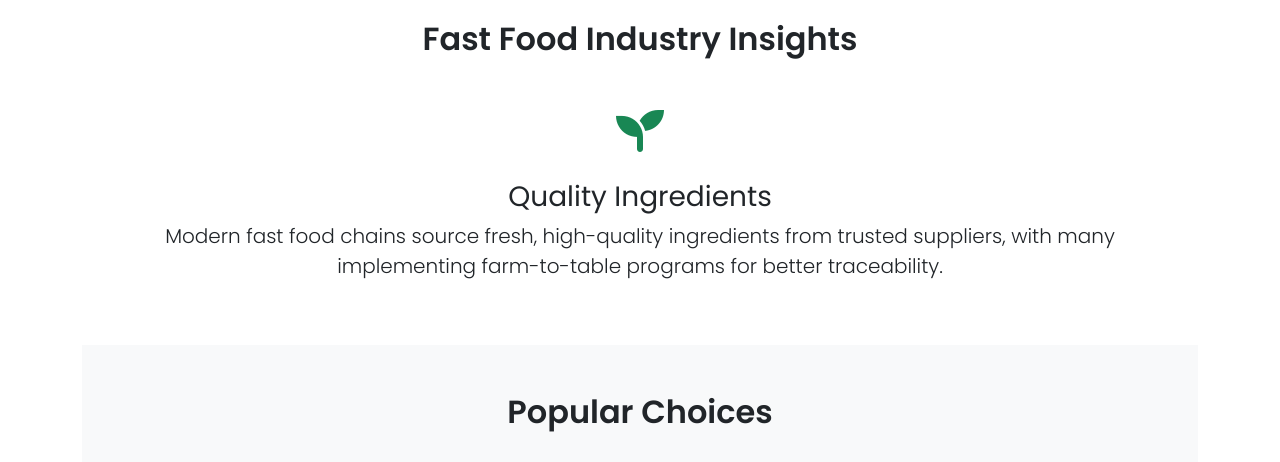
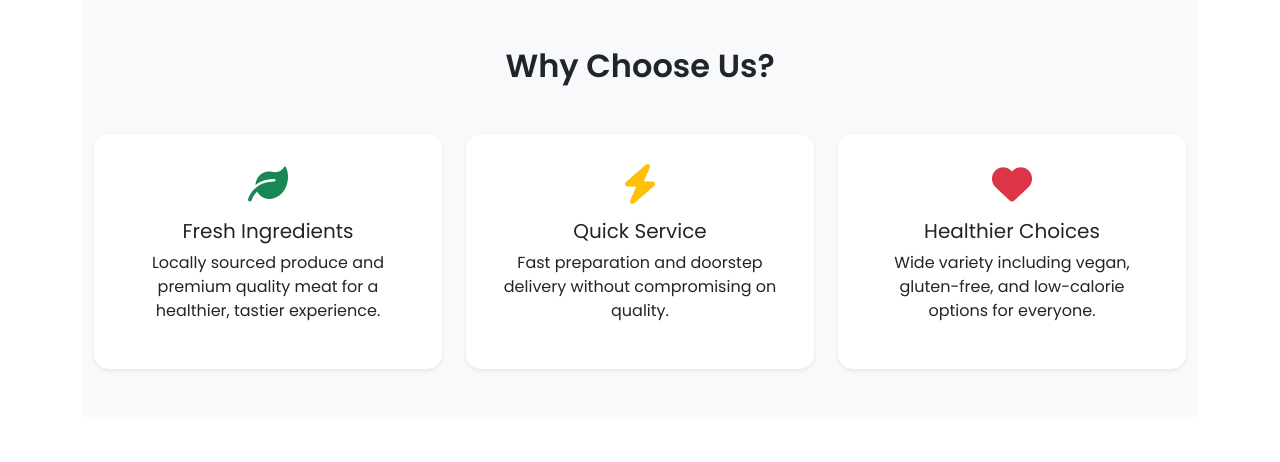
Before and after one commit to CreedHub6/CreedHub6, a Django app: page / in a window 1280 px wide. Shown: the part 604-1066 px from the top of the page. Run offline with Django 5.2, Linux system fonts and the light colour scheme.

Commit message:
Made update on home page

```diff
--- a/systemapp/templates/systemapp/home.html
+++ b/systemapp/templates/systemapp/home.html
@@ -3,154 +3,141 @@
 
 {% block content %}
 
-<!-- Custom Styles -->
+<!-- AOS CSS -->
+<link href="https://cdn.jsdelivr.net/npm/aos@2.3.4/dist/aos.css" rel="stylesheet">
+
 <style>
-    /* General */
     body {
         font-family: 'Poppins', sans-serif;
     }
 
     /* Hero Section */
-    .hero-section {
-        background: linear-gradient(135deg, #ff9d76 0%, #ff6b6b 100%);
+    .hero {
+        position: relative;
+        background: url("{% static 'images/food-hero.jpg' %}") center/cover no-repeat;
         color: white;
-        overflow: hidden;
+        padding: 120px 20px;
+        text-align: center;
+    }
+    .hero::after {
+        content: "";
+        position: absolute;
+        inset: 0;
+        background: rgba(0,0,0,0.55);
+    }
+    .hero .content {
         position: relative;
+        z-index: 2;
     }
-    .hero-section h1 {
-        animation: fadeInUp 1s ease-out;
+    .hero h1 {
+        font-size: 3rem;
+        font-weight: 800;
     }
-    .hero-section p {
-        animation: fadeInUp 1.2s ease-out;
-    }
-    .hero-section img {
-        animation: float 3s ease-in-out infinite;
+    .hero p {
+        font-size: 1.2rem;
+        max-width: 650px;
+        margin: 20px auto;
     }
 
-    /* Carousel */
-    .carousel-item {
-        transition: transform 1s ease, opacity 1s ease;
+    /* Highlights */
+    .highlight-card {
+        text-align: center;
+        padding: 30px;
+        border-radius: 15px;
+        transition: transform 0.3s ease, box-shadow 0.3s ease;
     }
-    .fact-icon {
-        transition: transform 0.4s ease;
+    .highlight-card:hover {
+        transform: translateY(-8px);
+        box-shadow: 0 15px 25px rgba(0,0,0,0.1);
     }
-    .fact-icon:hover {
-        transform: scale(1.2) rotate(5deg);
+    .highlight-icon {
+        font-size: 2.5rem;
+        margin-bottom: 15px;
     }
 
-    /* Cards */
-    .card {
+    /* Menu Cards */
+    .menu-card {
+        border-radius: 15px;
+        overflow: hidden;
         transition: transform 0.3s ease, box-shadow 0.3s ease;
-        border-radius: 15px;
     }
-    .card:hover {
-        transform: translateY(-5px);
-        box-shadow: 0px 15px 30px rgba(0,0,0,0.1);
-    }
-    .card img {
-        border-top-left-radius: 15px;
-        border-top-right-radius: 15px;
+    .menu-card:hover {
+        transform: scale(1.03);
+        box-shadow: 0px 15px 30px rgba(0,0,0,0.15);
     }
 
-    /* Buttons */
-    .btn-primary {
-        background: linear-gradient(90deg, #ff6b6b, #f06595);
-        border: none;
-    }
-    .btn-primary:hover {
-        opacity: 0.9;
-        transform: scale(1.05);
-    }
-    .btn-outline-secondary:hover {
-        background: #f8f9fa;
-        color: #ff6b6b;
-        border-color: #ff6b6b;
+    /* CTA */
+    .cta-section {
+        background: linear-gradient(135deg, #ff6b6b, #f06595);
+        color: white;
+        text-align: center;
+        padding: 80px 20px;
+        border-radius: 20px;
     }
 
-    /* Animations */
-    @keyframes fadeInUp {
-        0% { opacity: 0; transform: translateY(30px); }
-        100% { opacity: 1; transform: translateY(0); }
-    }
-    @keyframes float {
-        0%, 100% { transform: translateY(0); }
-        50% { transform: translateY(-10px); }
+    /* Responsive tweaks */
+    @media (max-width: 768px) {
+        .hero h1 {
+            font-size: 2.2rem;
+        }
+        .hero p {
+            font-size: 1rem;
+        }
     }
 </style>
 
-<!-- Hero Section -->
-<section class="hero-section py-5">
+<!-- Hero -->
+<section class="hero">
+    <div class="content" data-aos="fade-up" data-aos-duration="1200">
+        <h1>Delicious Fast Food, Redefined</h1>
+        <p>Fresh ingredients, bold flavors, and meals that fit your lifestyle. Experience the future of fast food today.</p>
+        <a href="{% url 'restaurant_list' %}" class="btn btn-primary btn-lg shadow me-3">Order Now</a>
+        <a href="#highlights" class="btn btn-outline-light btn-lg shadow">Explore</a>
+    </div>
+</section>
+
+<!-- Highlights -->
+<section id="highlights" class="py-5 bg-light">
     <div class="container">
-        <div class="row align-items-center">
-            <div class="col-md-6 text-white">
-                <h1 class="display-4 fw-bold mb-4">Discover the World of Fast Food</h1>
-                <p class="lead mb-4">Learn how modern fast food combines quality ingredients, efficient preparation, and nutritional balance to serve you better.</p>
-                <div class="d-flex gap-3">
-                    <a href="{% url 'restaurant_list' %}" class="btn btn-primary btn-lg shadow">Order Now</a>
-                    <a href="#industry-facts" class="btn btn-outline-secondary btn-lg shadow">Learn More</a>
+        <h2 class="text-center fw-bold mb-5" data-aos="fade-down">Why Choose Us?</h2>
+        <div class="row g-4">
+            <div class="col-md-4" data-aos="zoom-in" data-aos-delay="100">
+                <div class="highlight-card bg-white shadow-sm">
+                    <i class="fas fa-leaf highlight-icon text-success"></i>
+                    <h5>Fresh Ingredients</h5>
+                    <p>Locally sourced produce and premium quality meat for a healthier, tastier experience.</p>
                 </div>
             </div>
-            <div class="col-md-6 text-center">
-                <img src="{% static 'images/food-hero.jpg' %}" alt="Fast Food Preparation" class="img-fluid rounded shadow-lg">
+            <div class="col-md-4" data-aos="zoom-in" data-aos-delay="200">
+                <div class="highlight-card bg-white shadow-sm">
+                    <i class="fas fa-bolt highlight-icon text-warning"></i>
+                    <h5>Quick Service</h5>
+                    <p>Fast preparation and doorstep delivery without compromising on quality.</p>
+                </div>
+            </div>
+            <div class="col-md-4" data-aos="zoom-in" data-aos-delay="300">
+                <div class="highlight-card bg-white shadow-sm">
+                    <i class="fas fa-heart highlight-icon text-danger"></i>
+                    <h5>Healthier Choices</h5>
+                    <p>Wide variety including vegan, gluten-free, and low-calorie options for everyone.</p>
+                </div>
             </div>
         </div>
     </div>
 </section>
 
-<!-- Industry Carousel -->
-<section id="industry-facts" class="py-5 bg-white">
+<!-- Menu -->
+<section class="py-5">
     <div class="container">
-        <h2 class="text-center mb-5 fw-bold">Fast Food Industry Insights</h2>
-        <div id="industryCarousel" class="carousel slide" data-bs-ride="carousel">
-            <div class="carousel-inner">
-                <div class="carousel-item active text-center">
-                    <div class="fact-icon mb-4">
-                        <i class="fas fa-seedling fa-3x text-success"></i>
-                    </div>
-                    <h3>Quality Ingredients</h3>
-                    <p class="lead">Modern fast food chains source fresh, high-quality ingredients from trusted suppliers, with many implementing farm-to-table programs for better traceability.</p>
-                </div>
-                <div class="carousel-item text-center">
-                    <div class="fact-icon mb-4">
-                        <i class="fas fa-clock fa-3x text-primary"></i>
-                    </div>
-                    <h3>Efficient Preparation</h3>
-                    <p class="lead">Standardized cooking processes ensure both speed and consistency, with many restaurants implementing advanced food safety protocols that exceed industry standards.</p>
-                </div>
-                <div class="carousel-item text-center">
-                    <div class="fact-icon mb-4">
-                        <i class="fas fa-utensils fa-3x text-danger"></i>
-                    </div>
-                    <h3>Nutritional Options</h3>
-                    <p class="lead">Today's fast food offers diverse menu choices including vegetarian, vegan, and low-calorie options, with detailed nutritional information available for informed decisions.</p>
-                </div>
-            </div>
-            <button class="carousel-control-prev" type="button" data-bs-target="#industryCarousel" data-bs-slide="prev">
-                <span class="carousel-control-prev-icon"></span>
-            </button>
-            <button class="carousel-control-next" type="button" data-bs-target="#industryCarousel" data-bs-slide="next">
-                <span class="carousel-control-next-icon"></span>
-            </button>
-        </div>
-    </div>
-</section>
-
-<!-- Popular Choices -->
-<section class="py-5 bg-light">
-    <div class="container">
-        <h2 class="text-center mb-5 fw-bold">Popular Choices</h2>
+        <h2 class="text-center fw-bold mb-5" data-aos="fade-down">Customer Favorites</h2>
         <div class="row g-4">
             <!-- Burger -->
-            <div class="col-md-4">
-                <div class="card h-100 shadow-sm">
-                    {% if burger and burger.image %}
-                        <img src="{{ burger.image.url }}" class="card-img-top" alt="{{ burger.name }}">
-                    {% else %}
-                        <img src="https://source.unsplash.com/400x300/?burger,meal" class="card-img-top" alt="Burger Meal">
-                    {% endif %}
+            <div class="col-md-4" data-aos="fade-up" data-aos-delay="100">
+                <div class="card menu-card h-100 shadow-sm">
+                    <img src="{{ burger.image.url|default:'https://source.unsplash.com/400x300/?burger' }}" class="card-img-top" alt="Burger">
                     <div class="card-body">
                         <h5 class="card-title">{{ burger.name|default:"Classic Burger Combo" }}</h5>
-                        <p class="card-text">{{ burger.description|default:"Our signature beef patty with fresh vegetables and special sauce, served with fries and drink." }}</p>
+                        <p class="card-text">{{ burger.description|default:"Juicy beef patty with crisp veggies & signature sauce." }}</p>
                         <div class="d-flex justify-content-between align-items-center">
                             <span class="text-muted">{{ burger.calories|default:550 }} kcal</span>
                             <span class="fw-bold text-danger">${{ burger.price|default:"8.99" }}</span>
@@ -159,16 +146,12 @@
                 </div>
             </div>
             <!-- Chicken -->
-            <div class="col-md-4">
-                <div class="card h-100 shadow-sm">
-                    {% if chicken and chicken.image %}
-                        <img src="{{ chicken.image.url }}" class="card-img-top" alt="{{ chicken.name }}">
-                    {% else %}
-                        <img src="https://source.unsplash.com/400x300/?fried,chicken" class="card-img-top" alt="Crispy Chicken">
-                    {% endif %}
+            <div class="col-md-4" data-aos="fade-up" data-aos-delay="200">
+                <div class="card menu-card h-100 shadow-sm">
+                    <img src="{{ chicken.image.url|default:'https://source.unsplash.com/400x300/?fried-chicken' }}" class="card-img-top" alt="Chicken">
                     <div class="card-body">
                         <h5 class="card-title">{{ chicken.name|default:"Crispy Chicken Basket" }}</h5>
-                        <p class="card-text">{{ chicken.description|default:"Tender chicken pieces with our special seasoning, served with coleslaw and dipping sauce." }}</p>
+                        <p class="card-text">{{ chicken.description|default:"Golden fried chicken with sides & sauces." }}</p>
                         <div class="d-flex justify-content-between align-items-center">
                             <span class="text-muted">{{ chicken.calories|default:480 }} kcal</span>
                             <span class="fw-bold text-danger">${{ chicken.price|default:"7.99" }}</span>
@@ -177,16 +160,12 @@
                 </div>
             </div>
             <!-- Salad -->
-            <div class="col-md-4">
-                <div class="card h-100 shadow-sm">
-                    {% if salad and salad.image %}
-                        <img src="{{ salad.image.url }}" class="card-img-top" alt="{{ salad.name }}">
-                    {% else %}
-                        <img src="https://source.unsplash.com/400x300/?salad,healthy" class="card-img-top" alt="Fresh Salad">
-                    {% endif %}
+            <div class="col-md-4" data-aos="fade-up" data-aos-delay="300">
+                <div class="card menu-card h-100 shadow-sm">
+                    <img src="{{ salad.image.url|default:'https://source.unsplash.com/400x300/?salad' }}" class="card-img-top" alt="Salad">
                     <div class="card-body">
                         <h5 class="card-title">{{ salad.name|default:"Garden Fresh Salad" }}</h5>
-                        <p class="card-text">{{ salad.description|default:"Mixed greens with cherry tomatoes, cucumbers, and your choice of dressing." }}</p>
+                        <p class="card-text">{{ salad.description|default:"Crisp greens, cherry tomatoes, cucumbers, and dressing." }}</p>
                         <div class="d-flex justify-content-between align-items-center">
                             <span class="text-muted">{{ salad.calories|default:220 }} kcal</span>
                             <span class="fw-bold text-danger">${{ salad.price|default:"6.49" }}</span>
@@ -195,10 +174,23 @@
                 </div>
             </div>
         </div>
-        <div class="text-center mt-4">
+        <div class="text-center mt-5" data-aos="fade-up" data-aos-delay="400">
             <a href="#" class="btn btn-primary btn-lg px-5 shadow">View Full Menu</a>
         </div>
     </div>
 </section>
 
+<!-- CTA -->
+<section class="cta-section my-5" data-aos="zoom-in" data-aos-duration="1200">
+    <h2 class="fw-bold">Ready to Taste the Difference?</h2>
+    <p class="lead mb-4">Order now and enjoy fresh, delicious meals delivered right to your door.</p>
+    <a href="{% url 'restaurant_list' %}" class="btn btn-light btn-lg shadow">Get Started</a>
+</section>
+
+<!-- AOS JS -->
+<script src="https://cdn.jsdelivr.net/npm/aos@2.3.4/dist/aos.js"></script>
+<script>
+  AOS.init();
+</script>
+
 {% endblock %}
```
